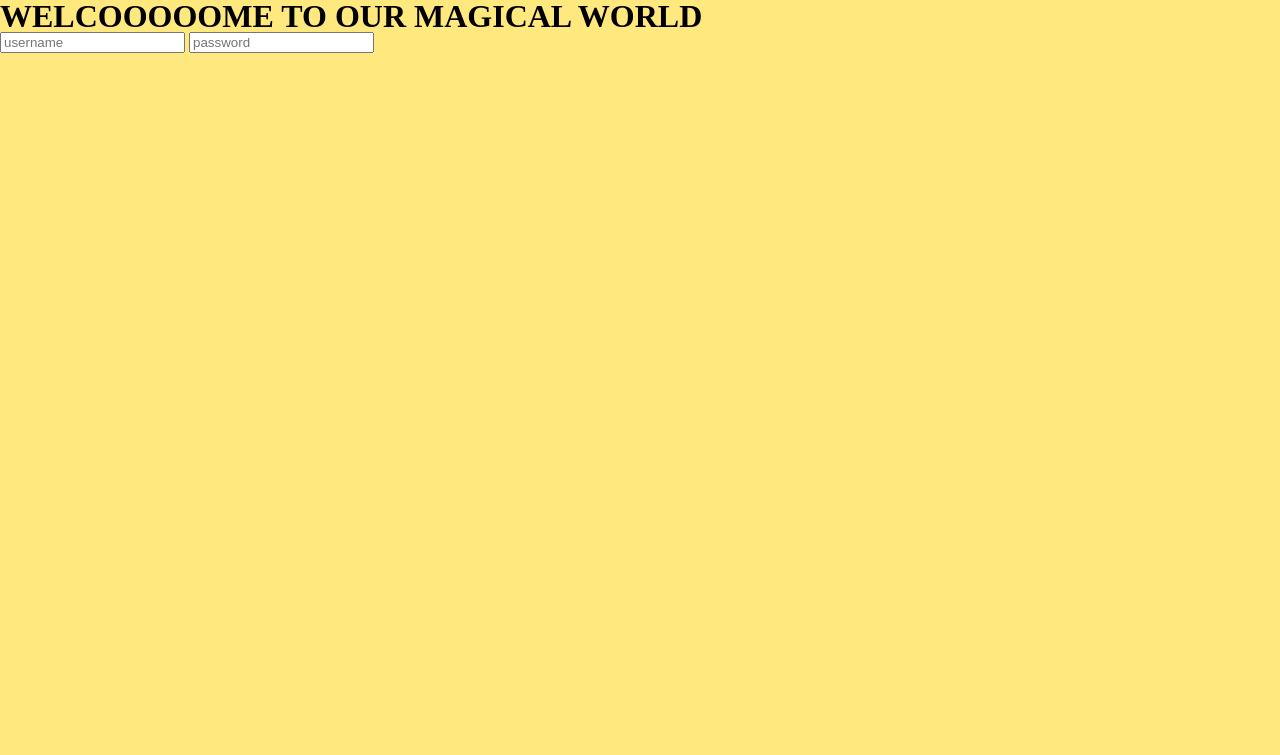
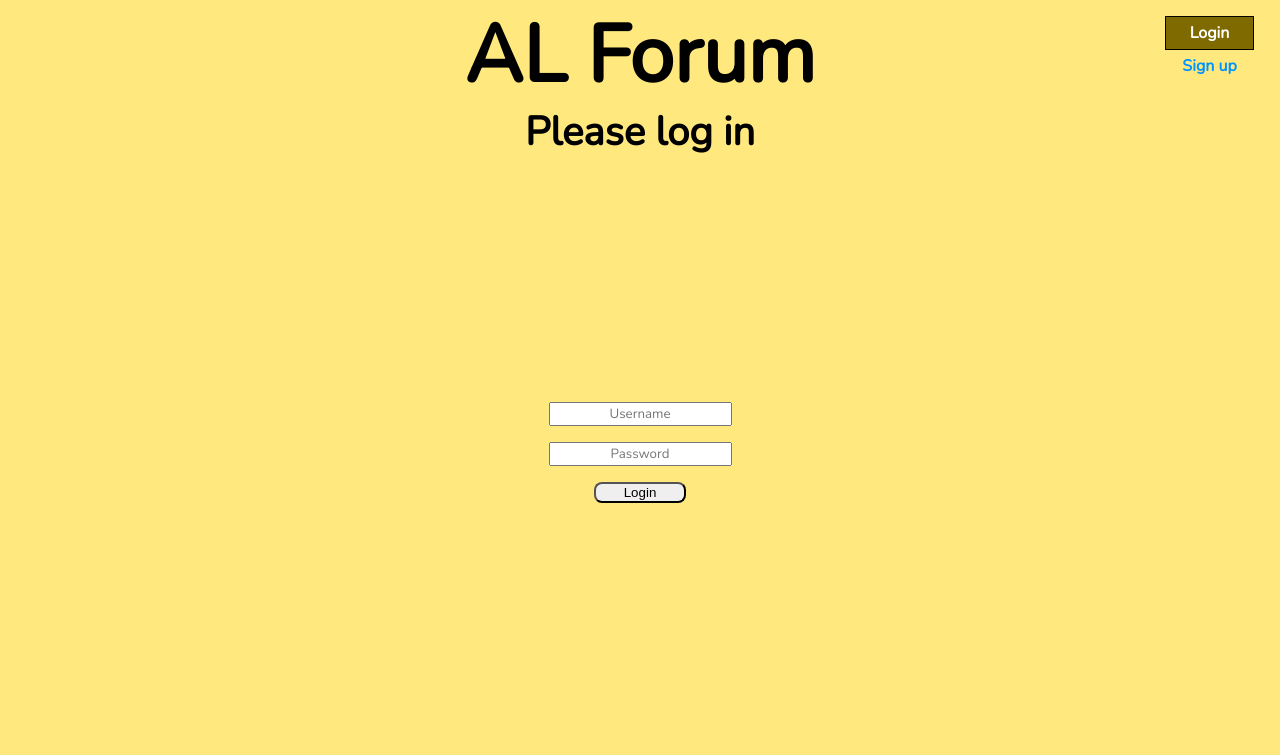
Before and after one commit to FACN3/al-forum, a website: page public/html/login.html in a window 1280 px wide. Drawn offline with nearby package versions, Linux system fonts and the light colour scheme.

Commit message:
Added all the needed css files like form, sign up and login buttos and titles. Reference #23.

```diff
--- a/public/css/style.css
+++ b/public/css/style.css
@@ -1,12 +1,88 @@
 body {
   background-color: #FFE97F;
-  justify-content: center;
   height: 90vh;
-  width: 100vw;
-  align-items: center;
+  width: 100%;
 }
 
-h1 {
-  font-size: 200%;
+.title {
+  display: flex;
+  font-family: Nunito;
+  justify-content: center;
   font-weight: bold;
+  font-size: 500%;
+  margin-top: 1rem;
 }
+
+.subTitle {
+  display: flex;
+  font-family: Nunito;
+  justify-content: center;
+  font-weight: bold;
+  font-size: 250%;
+  margin-top: 1rem;
+}
+
+
+.login-form-wrapper {
+  display: flex;
+  justify-content: center;
+  height: 75vh;
+}
+
+.login-form {
+  display: flex;
+  justify-content: center;
+  flex-direction: column;
+  align-self: center;
+}
+
+.login-form-input {
+  margin: 0.5rem 0;
+
+}
+
+.login-form-button {
+  align-self: center;
+  margin: 0.5rem 0;
+  border-radius: 0.5rem;
+  width: 50%;
+}
+
+
+
+.connect {
+  position: absolute;
+  text-align: center;
+  font-weight: bold;
+  font-family: Nunito;
+  color: white;
+  top: 2%;
+  right: 2%;
+}
+
+.login {
+  color: white;
+  padding: 0.5rem 1.5rem;
+  border: solid 1px black;
+  background-color: #7F6A00;
+}
+
+.login a {
+  text-decoration: none;
+  color: white;
+}
+
+.sign-up {
+  margin-top: 0.5rem;
+  color: #0094FF;
+}
+
+.sign-up a {
+  text-decoration: none;
+  color: #0094FF;
+}
+
+input[placeholder] {
+   text-align: center;
+   font-family: Nunito;
+}
--- a/public/html/login.html
+++ b/public/html/login.html
@@ -1,18 +1,34 @@
 <!DOCTYPE html>
 <html>
+
 <head>
+<link href="https://fonts.googleapis.com/css?family=Nunito" rel="stylesheet">
   <link rel="stylesheet" href="../css/reset.css">
   <link rel="stylesheet" href="../css/style.css">
   <meta charset="utf-8">
   <title>al forum</title>
 </head>
+
 <body>
-    <h1>WELCOOOOOME TO OUR MAGICAL WORLD</h1>
-    <form class="form" action="index.html" method="post">
-      <input type="text" placeholder="username" name="username">
-      <input type="text" placeholder="password" name="password">
+  <div class="connect">
+    <p class="login"><a href="./login.html">Login</a></p>
+    <p class="sign-up"><a href="./signup.html">Sign up</a></p>
+  </div>
+  <div>
+    <h1 class='title'>AL Forum</h1>
+    <h3 class="subTitle">Please log in</h3>
+    <div class="login-form-wrapper">
+      <form class="login-form" action="index.html" method="post">
+        <input type="text" placeholder="Username" name="username" class='login-form-input'>
+        <input type="text" placeholder="Password" name="password" class='login-form-input'>
+        <input class="login-form-button" type="button" name="Login" value="Login" value="">
       </form>
+    </div>
+  </div>
+
+
   <script type="text/javascript" src="../js/login.js">
   </script>
 </body>
+
 </html>
```
Also changed, not shown: public/html/index.html (+1 -1 lines), public/html/signup.html (+21 -5 lines). Lines whose indentation alone changed are shown as unchanged.
